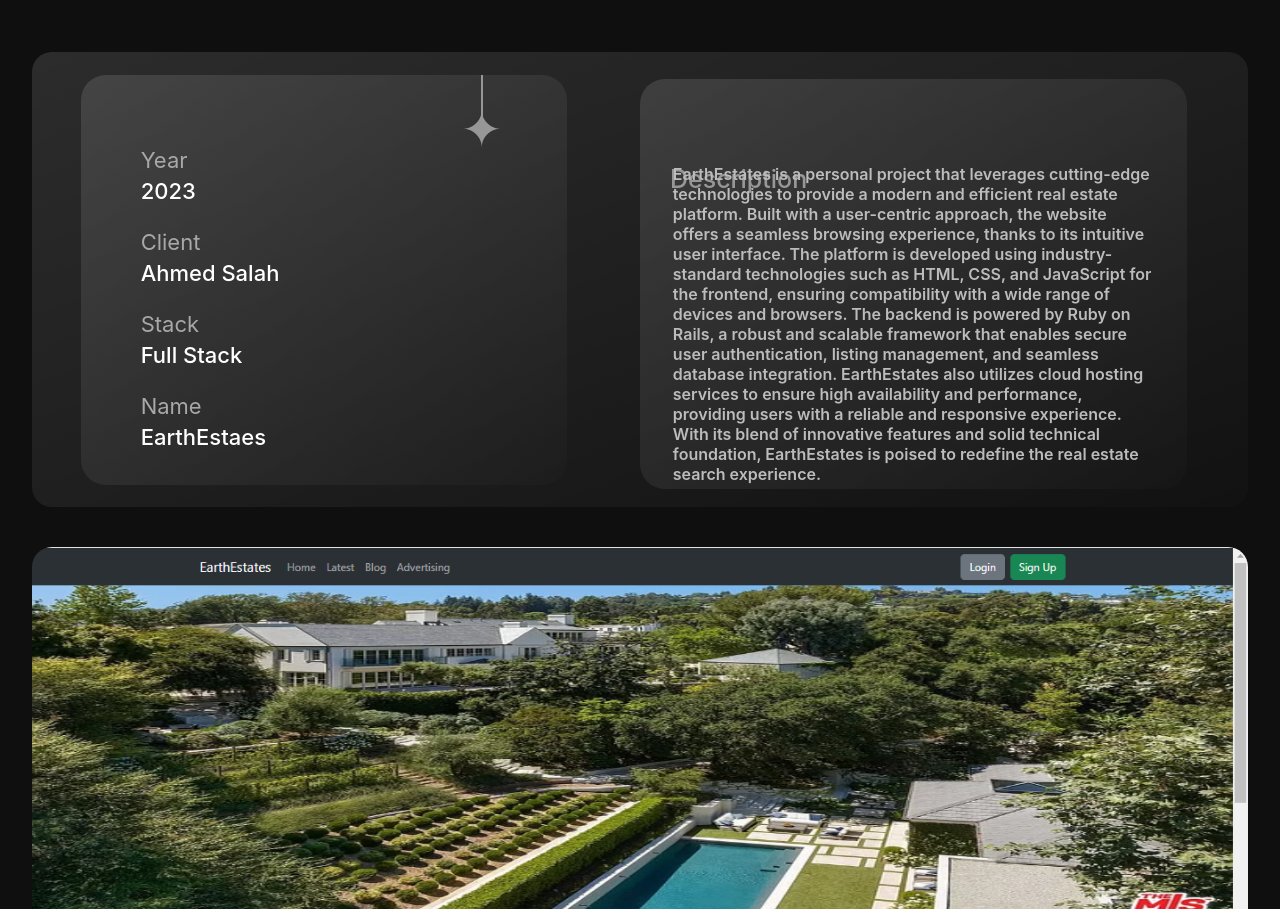
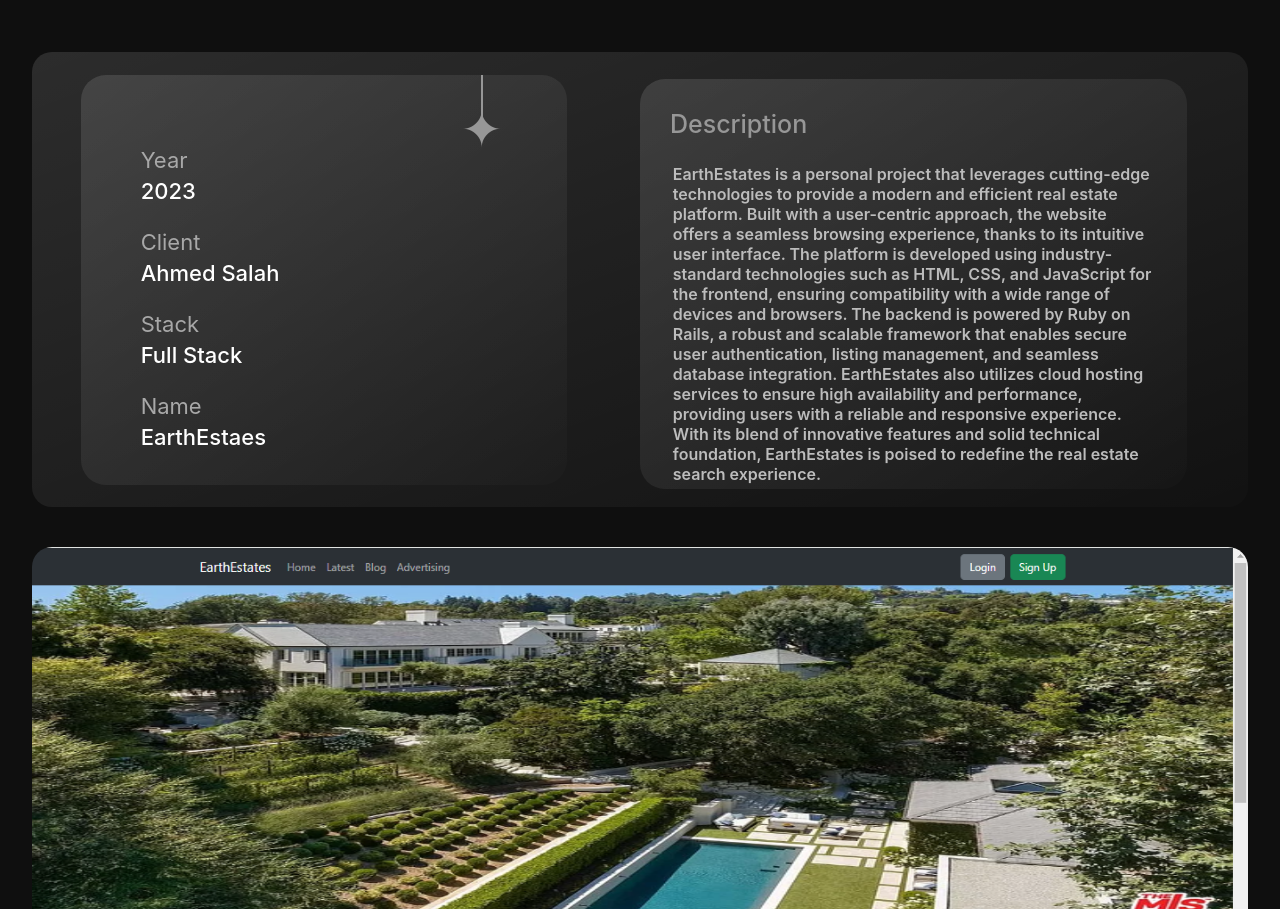
Before and after one commit to ahmed025566/Ahmed_Salah, a React (Vite) app: page /works/EarthEstates in a window 1280 px wide. Shown: the part 847-1756 px from the top of the page. Built offline with nearby package versions, Linux system fonts and the light colour scheme.

Commit message:
Fix positioning

```diff
--- a/src/components/EarthEstates.jsx
+++ b/src/components/EarthEstates.jsx
@@ -6,8 +6,11 @@ import image3 from '../assets/grow/Earthestates3.png';
 import image4 from '../assets/grow/Earthestates4.png';
 import image5 from '../assets/grow/Earthestates5.png';
 
-const EarthEstates = () => (
-  <>
+const EarthEstates = () => {
+  const width = window.innerWidth <= 768;
+
+  return(
+    <>
     <Project
       projectName="EarthEstaes"
       stack="Full Stack"
@@ -32,9 +35,12 @@ const EarthEstates = () => (
       next="Lumina"
       repo="https://github.com/ahmed025566/EarthEstates"
       link="https://earthestates.onrender.com"
-      top="85px"
+      top={width ? '85px' : '30px'}
     />
   </>
-);
+  )
+};
+
+
 
 export default EarthEstates;
--- a/src/components/Home-components/ThirdSection.jsx
+++ b/src/components/Home-components/ThirdSection.jsx
@@ -49,8 +49,8 @@ export const Collaboration = ({
       <p className="let_us_work">
         Let's
         <br />
-        Work
-        {' '}
+        Work{' '}
+
         <span className="together">together</span>
       </p>
       <BsArrowRightCircleFill className="get-in" id="collaborate" />
--- a/src/components/Lumina.jsx
+++ b/src/components/Lumina.jsx
@@ -6,14 +6,18 @@ import image3 from '../assets/grow/Lumina3.png';
 import image4 from '../assets/grow/Lumina4.png';
 import image5 from '../assets/grow/Lumina5.png';
 
-const Lumina = () => (
-  <>
+const Lumina = () => {
+  const width = window.innerWidth <= 768;
+
+
+  return(
+    <>
     <Project
       projectName="Lumina"
       stack="Full Stack"
       title="Capture Life's Moments with Lumina – Where Inspiration Meets Expression!"
       img={image1}
-      top="80px"
+      top={width ? '85px' : '30px'}
       topLumina="-20px"
       description="Lumina stands as an immersive Instagram clone that skillfully captures the essence
         of the popular social media platform, offering users a dynamic and engaging space to express
@@ -34,6 +38,8 @@ const Lumina = () => (
       link="https://lumina-woo4.onrender.com/"
     />
   </>
-);
+  )
+
+};
 
 export default Lumina;
```
